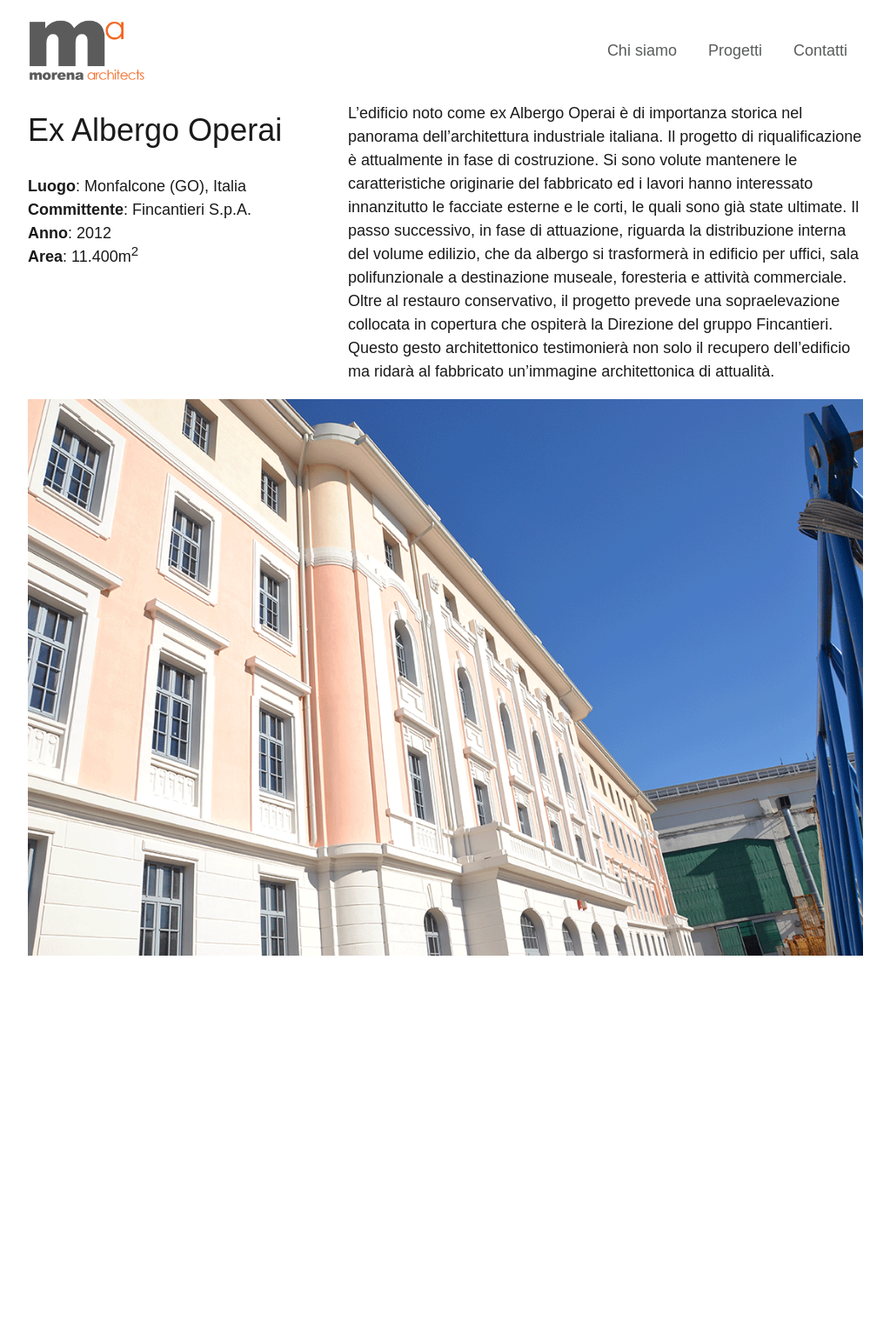
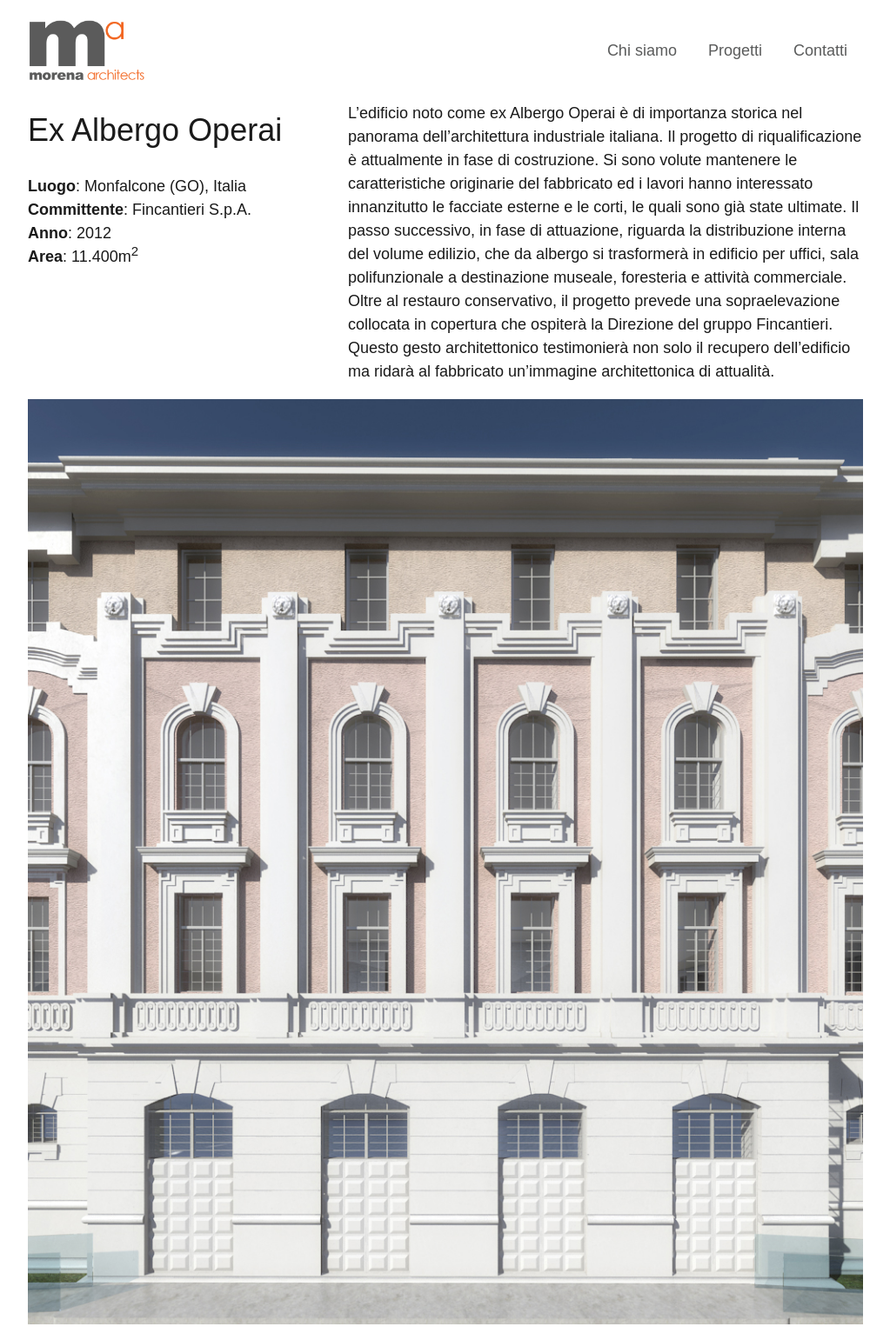
Before and after one commit to xmamo/maoffice, a Jekyll site: the page built from _projects/ex-albergo-operai.md, in a window 1280 px wide. Shown: the whole page at 87% size, without its empty margins (128-1151 px from the left). Built offline with Jekyll 4.4.1, drawn with Linux system fonts in a browser that asks for light colours; before the commit the page ends 1117 px from its top, so only the background shows below that.

Commit message:
Update ex-albergo-operai.md

```diff
--- a/_projects/ex-albergo-operai.md
+++ b/_projects/ex-albergo-operai.md
@@ -8,7 +8,7 @@
   - { key: 'Area', value: '11.400m<sup>2</sup>' }
 
 images:
-  - '/assets/images/ex-albergo-operai/01.gif'
+  - '/assets/images/ex-albergo-operai/11.jpg'
 ---
 
 L'edificio noto come ex Albergo Operai è di importanza storica nel panorama dell'architettura
```
